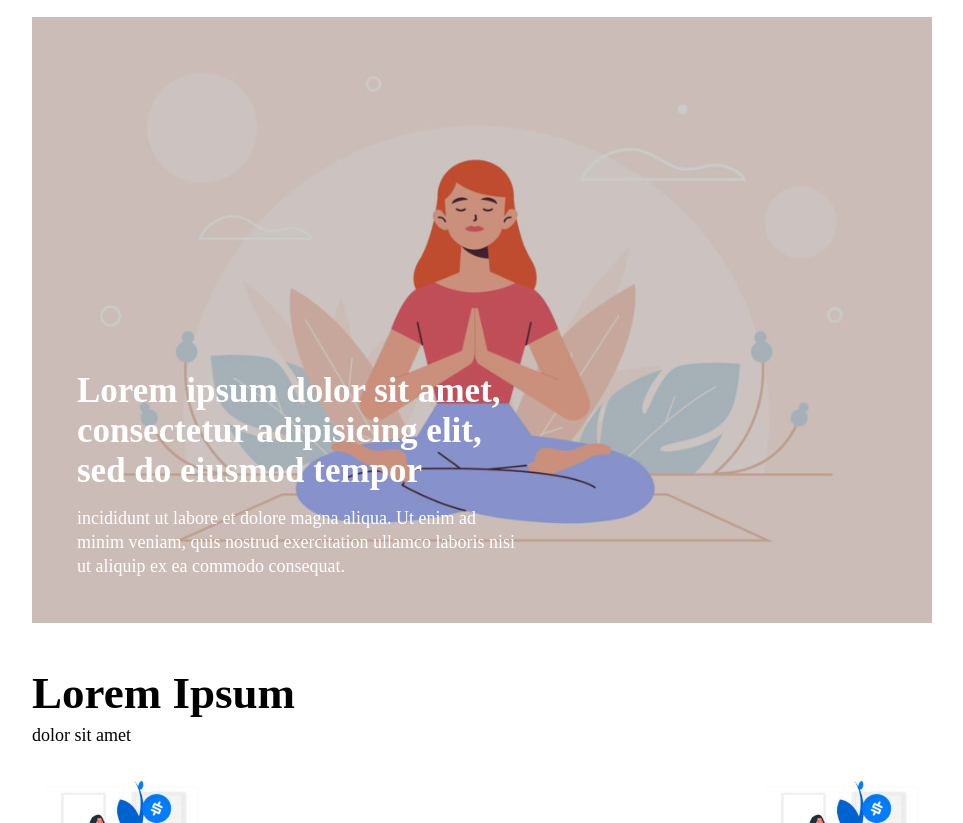
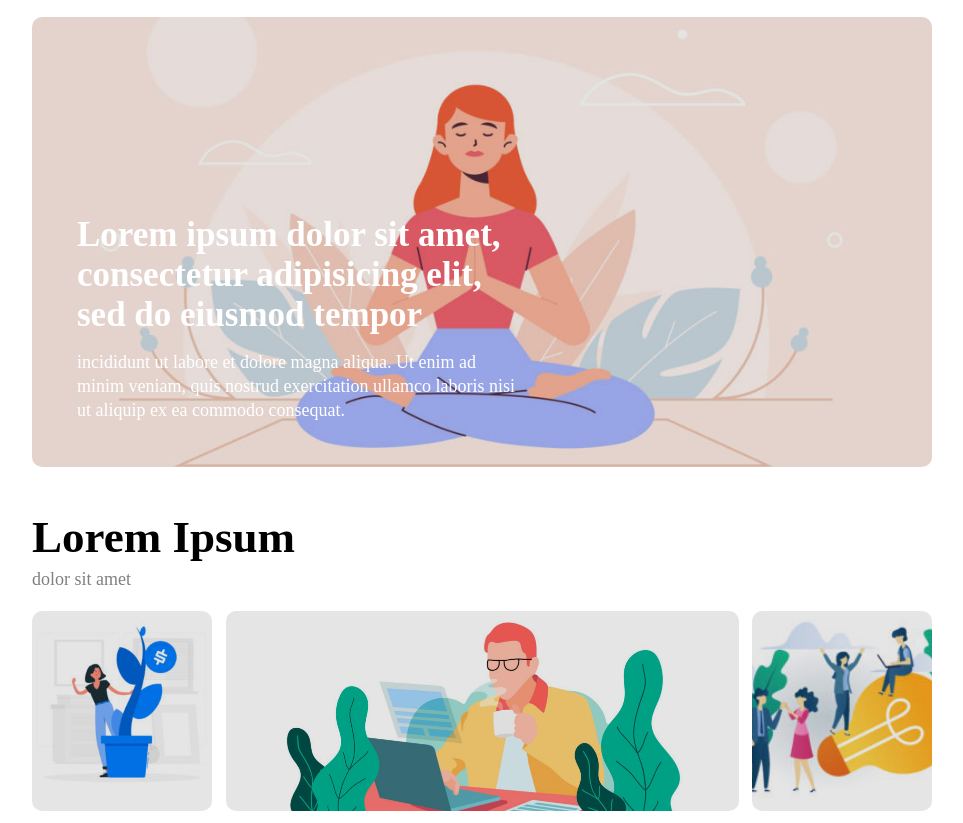
Before and after one commit to Maurizio-Grasso/htmlcss-wp, a plain HTML site: page index.html in a window 1280 px wide. Shown: the part 129-952 px from the top of the page, without its empty margins (158-1121 px from the left). Drawn offline with Linux system fonts and the light colour scheme.

Commit message:
Finito (necessari aggiustamenti)

```diff
--- a/css/master.css
+++ b/css/master.css
@@ -18,15 +18,6 @@ body {
 .wrapper { /* Centro l'intero contenuto e lo stacco dal body */
   max-width:900px;
   margin: 20px auto;
-}
-
-.layover {
-  position: absolute;
-  left: 0;
-  top: 0;
-  width: 100%;
-  height: 100%;
-  background-color: rgba(0, 0, 0, 0.2);
 }
 
 /*
@@ -59,6 +50,35 @@ Fine Regole header/Nav
 
 
 /*
+#######################
+Immagini e layover
+#######################
+*/
+
+.layover {
+  width: 100%;
+  background-color: rgba(0, 0, 0, 0.1);
+}
+.inner-article .layover {
+  height: 200px;
+}
+#image-hero .layover {
+  height: 100%;
+}
+
+.layover > img {
+  position: relative;
+  z-index: -1;
+  height: 100%;
+  width: 100%;
+  object-fit: cover;
+}
+
+.layover , .layover > img {
+  border-radius: 10px;
+}
+
+/*
 ############################
  Inizio Regole Slider/Img.Hero
 ############################
@@ -67,12 +87,7 @@ Fine Regole header/Nav
 section#image-hero {
   position: relative;
   margin: 20px auto;
-  overflow:hidden;
-  background-color: #feebe4;
-}
-section#image-hero img {
-  bottom:15%;
-  width:100%;
+  height: 450px;
 }
 
 .text-over {
@@ -82,7 +97,6 @@ section#image-hero img {
   padding:5%;
   color:white;
 }
-
 .text-over h2 {
   font-size: 35px;
   line-height: 40px;
@@ -95,18 +109,13 @@ section#image-hero img {
 ############################
 */
 
-.image-container {
-  width:100%;
-  height:175px;
-  overflow: hidden;
-}
-
-.image-container img {
-  width:100%;
-}
 
 .inner-article > div {
   float: left;  /* Tutti i figli diretti di inner-article saranno flottati a sinistra */
+}
+
+.inner-article p {
+  color:gray;
 }
 
 .inner-article h3 {
--- a/index.html
+++ b/index.html
@@ -28,12 +28,12 @@
       <main>
 
         <section id="image-hero">
-          <img src="img/banner.jpg" alt="banner">
-          <div class="layover">
-            <div class="text-over">
-              <h2>Lorem ipsum dolor sit amet, consectetur adipisicing elit, sed do eiusmod tempor </h2>
-              <p>incididunt ut labore et dolore magna aliqua. Ut enim ad minim veniam, quis nostrud exercitation ullamco laboris nisi ut aliquip ex ea commodo consequat.</p>
-            </div>
+            <div class="layover">
+              <img src="img/banner.jpg" alt="banner">
+              <div class="text-over">
+                <h2>Lorem ipsum dolor sit amet, consectetur adipisicing elit, sed do eiusmod tempor </h2>
+                <p>incididunt ut labore et dolore magna aliqua. Ut enim ad minim veniam, quis nostrud exercitation ullamco laboris nisi ut aliquip ex ea commodo consequat.</p>
+              </div>
           </div>
         </section>
 
@@ -45,7 +45,7 @@
           </div>
 
           <div class="colonna" id="colonna-sinistra">
-            <div class="image-container">
+            <div class="layover">
               <img src="img/img-1.jpg" alt="immagine 1">
             </div>
             <h3>lorem</h3>
@@ -53,7 +53,7 @@
           </div>
 
           <div class="colonna" id="colonna-centrale">
-            <div class="image-container">
+            <div class="layover">
               <img src="img/banner-2.jpg" alt="immagine 1">
             </div>
             <h3>lorem</h3>
@@ -61,8 +61,8 @@
           </div>
 
           <div class="colonna" id="colonna-destra">
-            <div class="image-container">
-              <img src="img/img-1.jpg" alt="immagine 1">
+            <div class="layover">
+              <img src="img/img-3.jpg" alt="immagine 1">
             </div>
             <h3>lorem</h3>
             <p>Lorem ipsum dolor sit amet, consectetur adipisicing elit, sed do eiusmod tempor incididunt ut labore et dolore magna aliqua. Ut enim ad minim veniam, quis nostrud exercitation ullamco laboris nisi ut aliquip ex ea commodo consequat. Duis aute irure dolor in reprehenderit in voluptate velit esse cillum dolore eu fugiat nulla pariatur. Excepteur sint occaecat cupidatat non proident, sunt in culpa qui officia deserunt mollit anim id est laborum.</p>
@@ -71,6 +71,7 @@
         </div> <!-- Fine inner-container -->
 
       </main>
+
       <footer> Made with <span class="evidenziato">&hearts;</span> in Riposto</footer>
 
     </div> <!-- Fine Wrapper -->
```
